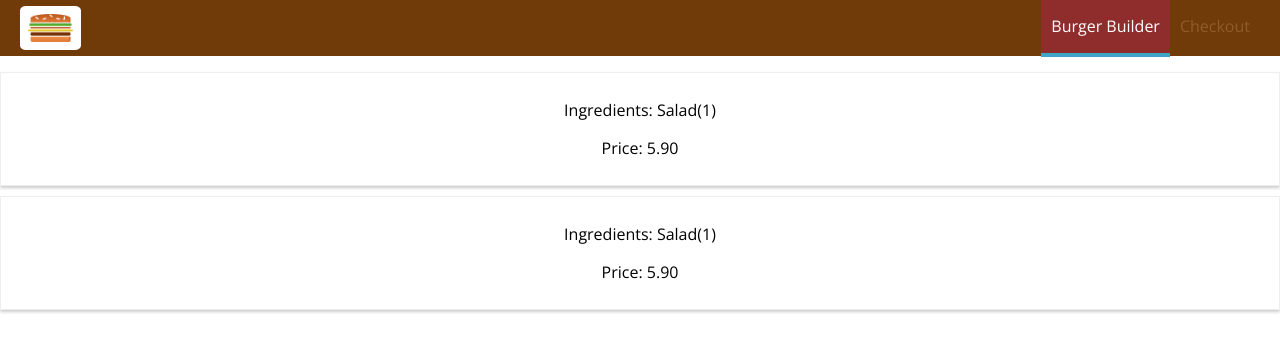
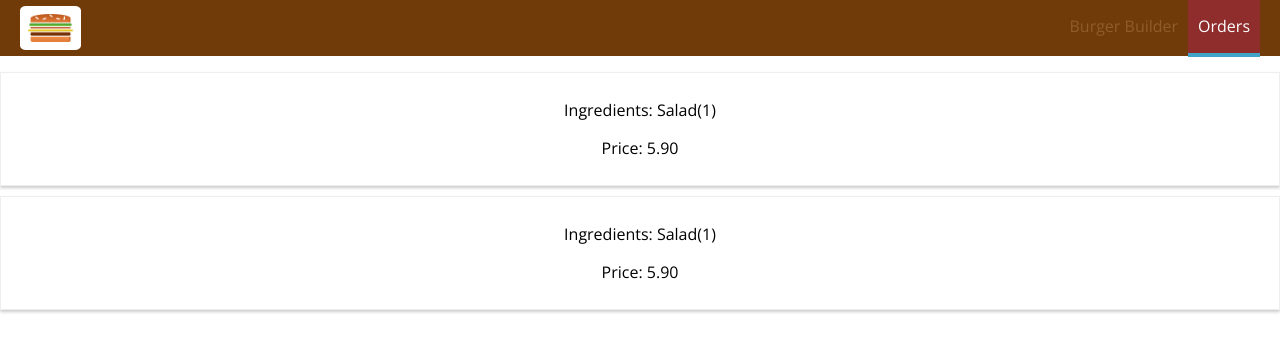
Before and after one commit to cosinus30/burger-builder, a React (Create React App) app: page /orders in a window 1280 px wide. Shown: the top 352 px of the page. Built offline with nearby package versions, Linux system fonts and the light colour scheme.

Commit message:
Fix main screen invisible button bug.

```diff
--- a/src/components/Navigation/NavigationItems/NavigationItem.js/NavigationItem.js
+++ b/src/components/Navigation/NavigationItems/NavigationItem.js/NavigationItem.js
@@ -1,11 +1,16 @@
 import React from 'react'
 
 import classes from './NavigationItem.module.css'
+import { NavLink } from 'react-router-dom'
 
 const NavigationItem = (props) => {
-    return <li className={classes.NavigationItem}>
-        <a href={props.link} className={props.active ? classes.active : null}>{props.children}</a>
-    </li>
+    return (
+        <li className={classes.NavigationItem}>
+            <NavLink
+                to={props.link}
+                exact
+                activeClassName={classes.active} >{props.children}</NavLink>
+        </li>)
 }
 
 export default NavigationItem
--- a/src/components/Navigation/NavigationItems/NavigationItems.js
+++ b/src/components/Navigation/NavigationItems/NavigationItems.js
@@ -3,11 +3,11 @@ import classes from './NavigationItems.module.css'
 import NavigationItem from './NavigationItem.js/NavigationItem'
 
 const NavigationItems = () => {
-    return <ul className={classes.NavigationItems}>
-        <NavigationItem link="/" active>Burger Builder</NavigationItem>
-        <NavigationItem link="/">Checkout</NavigationItem>
-
-    </ul>
+    return (
+        <ul className={classes.NavigationItems}>
+            <NavigationItem link="/" >Burger Builder</NavigationItem>
+            <NavigationItem link="/orders">Orders</NavigationItem>
+        </ul>)
 
 
 }
--- a/src/containers/BurgerBuilder/BurgerBuilder.js
+++ b/src/containers/BurgerBuilder/BurgerBuilder.js
@@ -104,7 +104,8 @@ class BurgerBuilder extends Component {
 
         let burger = this.state.error ? <p>There is a problem</p> : <Spinner />
         if (this.state.ingredients) {
-            burger = (<React.Fragment>
+            burger = (
+                <React.Fragment>
                     <Burger ingredients={this.state.ingredients}></Burger>
                     <BuildControls
                         price={this.state.price}
@@ -115,21 +116,26 @@ class BurgerBuilder extends Component {
                         ordered={this.purchaseHandler}
                     />
                 </React.Fragment>)
-            orderSummary = <OrderSummary
-                ingredients={this.state.ingredients} price={this.state.price} purchaseContinued={this.purchaseContinueHandler} purchaseCanceled={this.purchaseCancelHandler} />
+            orderSummary = (
+                <OrderSummary
+                    ingredients={this.state.ingredients} price={this.state.price} purchaseContinued={this.purchaseContinueHandler} purchaseCanceled={this.purchaseCancelHandler}
+                />)
         }
         if (this.state.loading) {
             orderSummary = <Spinner />
         }
+        let modal = (
+            <Modal show={this.state.purchasing} modalClosed={this.purchaseCancelHandler}>
+                {orderSummary}
+            </Modal>)
+        if (!this.state.purchasing) {
+            modal = null
+        }
 
         return (
             <React.Fragment>
-                <Modal show={this.state.purchasing} modalClosed={this.purchaseCancelHandler}>
-                    {orderSummary}
-                </Modal>
+                {modal}
                 {burger}
-
-
             </React.Fragment>
         )
     }
```
Lines whose indentation alone changed are shown as unchanged.
